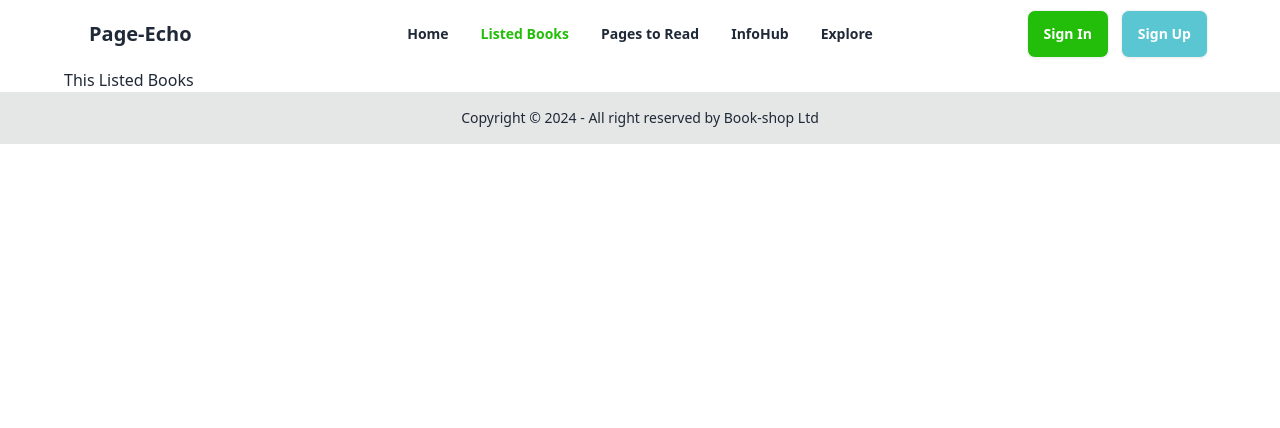
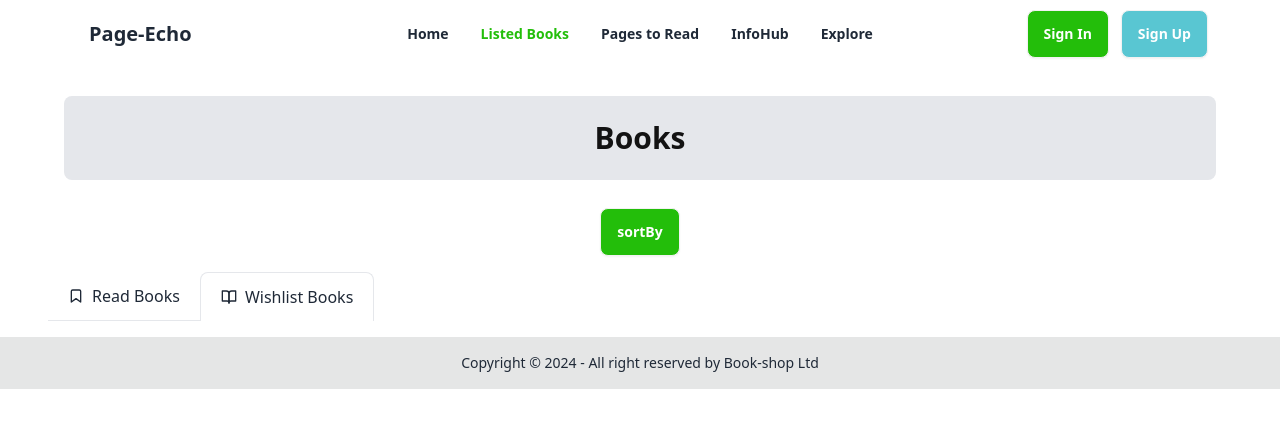
Before and after one commit to MusfiqRabby/Page-Echo-Assignment-Eight, a React (Vite) app: page /listed in a window 1280 px wide. Shown: the top 428 px of the page. Built offline with nearby package versions, Linux system fonts and the light colour scheme.

Commit message:
Read book functionality added

```diff
--- a/package.json
+++ b/package.json
@@ -16,6 +16,8 @@
     "react-dom": "^18.2.0",
     "react-icons": "^5.0.1",
     "react-router-dom": "^6.22.3",
+    "react-toastify": "^10.0.5",
+    "recharts": "^2.12.3",
     "sort-by": "^1.2.0"
   },
   "devDependencies": {
--- a/src/components/Banner/Banner.jsx
+++ b/src/components/Banner/Banner.jsx
@@ -5,7 +5,7 @@ const Banner = () => {
     return (
         <div className="hero min-h-screen bg-gray-100">
         <div className="hero-content flex-col gap-64 lg:flex-row-reverse ">
-          <img className=' bg-base-200 w-full h-0' src="/src/assets/pngwing 1.jpg" className="max-w-sm rounded-lg shadow-2xl" />
+          <img className='max-w-sm rounded-lg shadow-2xl' src="/src/assets/pngwing 1.jpg" />
           <div>
             <h1 className="text-5xl font-bold mb-12">Books to freshen up <br /> your bookshelf</h1>
             <button className="btn bg-[#23BE0A] text-white"><Link to='/listed'>View The List</Link></button>
--- a/src/components/Book/Book.jsx
+++ b/src/components/Book/Book.jsx
@@ -13,7 +13,6 @@ const Book = ({ book }) => {
         <img
           className="w-[300px] h-[180px] p-3 rounded-lg"
           src={image}
-          alt="Shoes"
         />
       </figure>
       <div className="flex gap-10 ml-10 mt-5 text-[#23BE0A] text-sm font-medium">
--- a/src/components/BookCard/BookCard.jsx
+++ b/src/components/BookCard/BookCard.jsx
@@ -1,49 +1,69 @@
-
-import { useLoaderData,useParams } from "react-router-dom";
+import { useLoaderData, useParams } from "react-router-dom";
+import { saveApplyBook } from "../../utility/LoacalStorage";
+import { ToastContainer, toast } from 'react-toastify';
+import 'react-toastify/dist/ReactToastify.css';
 
 const BookCard = () => {
+  const books = useLoaderData();
+  const { bookId } = useParams();
+  const bookIdInt = parseInt(bookId);
+  const book = books.find((book) => book.bookId == bookIdInt);
+//    console.log(book);
 
-   const books = useLoaderData();
-   const {bookId} = useParams();
-   const bookIdInt = parseInt(bookId);
-   const book = books.find(book => book.bookId == bookIdInt);
-    console.log(book);
+  const handleApplyBook = () =>{
+    saveApplyBook(bookIdInt)
+    toast('Books Added to Read List')
+  }
 
   return (
     <div>
-            <div className='grid grid-cols-2 gap-10'>
+      <div className="grid grid-cols-2 gap-10">
         <div>
           <img src={book.image} alt="" />
         </div>
         <div>
-                    <h1 className='text-4xl font-bold text-[#131313] mb-3'>{book.bookName}</h1>
-                    <p className='text-lg mb-5'>By : {book.author}</p>
+          <h1 className="text-4xl font-bold text-[#131313] mb-2">
+            {book.bookName}
+          </h1>
+          <p className="text-lg mb-4">By : {book.author}</p>
           <hr />
-                    <p className='my-4'>{book.category}</p>
+          <p className="my-2">{book.category}</p>
           <hr />
-                    <h4 className='mt-5'><span className='font-bold '>Review:</span> {book.review}</h4>
-                    <p className='font-bold mb-2'>tag #<span className='text-[23BE0A]'>{book.tags}</span></p>
+          <h4 className="mt-4">
+            <span className="font-bold ">Review:</span> {book.review}
+          </h4>
+          <div>
+
+            {
+                books.map(idx => <div key={idx}>tag</div>)
+            }
+
+
+          </div>
           <hr />
-                    <div className='flex gap-8 mt-2'>
+          <div className="flex gap-8 mt-2">
             <div>
-                        <p className='opacity-80 mb-1'>Number of Pages:</p>
-                        <p className='opacity-80 mb-1'>Publisher: </p>
-                        <p className='opacity-80 mb-1'>Year of Publishing:</p>
-                        <p className='opacity-80 mb-1'>Rating:</p>
+              <p className="opacity-80 mb-1">Number of Pages:</p>
+              <p className="opacity-80 mb-1">Publisher: </p>
+              <p className="opacity-80 mb-1">Year of Publishing:</p>
+              <p className="opacity-80 mb-1">Rating:</p>
             </div>
             <div>
-                        <p className='font-bold mb-1'>{book.totalPages}</p>
-                        <p className='font-bold mb-1'>{book.publisher}</p>
-                        <p className='font-bold mb-1'>{book.yearOfPublishing}</p>
-                        <p className='font-bold mb-1'>{book.rating}</p>
+              <p className="font-bold mb-1">{book.totalPages}</p>
+              <p className="font-bold mb-1">{book.publisher}</p>
+              <p className="font-bold mb-1">{book.yearOfPublishing}</p>
+              <p className="font-bold mb-1">{book.rating}</p>
             </div>
           </div>
-                    <div className=' text-white mt-4'>
-                      <button class="btn mr-4">Read</button>
+          <div className=" text-white mt-4">
+            <button
+            onClick={handleApplyBook}
+            class="btn mr-4 hover:bg-[#23BE0A]">Read</button>
             <button class="btn bg-[#50B1C9]">Wishlist</button>
           </div>
         </div>
       </div>
+    <ToastContainer/>
     </div>
   );
 };
--- a/src/components/ErrorPage/ErrorPage.jsx
+++ b/src/components/ErrorPage/ErrorPage.jsx
@@ -3,8 +3,11 @@ import { Link } from "react-router-dom";
 const ErrorPage = () => {
     return (
         <div>
-            <h1>Not Found Page</h1>
-            <Link to="/">Go back to home</Link>
+            <div className="text-center my-48">
+               <h1 className="text-lime-600 text-xl font-bold my-2">Oops!!</h1>
+                <h4 className="text-2xl font-bold my-2">Not Found Page</h4>
+               <button className="btn"><Link to="/">Go back</Link></button>
+            </div>
         </div>
     );
 };
--- a/src/components/ListedBooks/ListedBooks.jsx
+++ b/src/components/ListedBooks/ListedBooks.jsx
@@ -1,11 +1,128 @@
-import React from 'react';
+import { useEffect, useState } from "react";
+import { useLoaderData } from "react-router-dom";
+import { getStoredBook } from "../../utility/LoacalStorage";
+import { MdOutlineRequestPage } from "react-icons/md";
+import { FaUserFriends } from "react-icons/fa";
 
 const ListedBooks = () => {
-    return (
-        <div>
-            <h2>This Listed Books</h2>
+  const books = useLoaderData();
+
+  const [appliedBooks, setAppliedBooks] = useState([]);
+
+  useEffect(() => {
+    const storedBooksIds = getStoredBook();
+    // const booksApplied = books.filter((book) =>
+    //   storedBooksIds.includes(book.bookId)
+    // );
+
+    const booksApplied = [];
+    for (const bookId of storedBooksIds) {
+      const book = books.find((book) => book.bookId == bookId);
+      if (book) {
+        booksApplied.push(book);
+      }
+    }
+
+    setAppliedBooks(booksApplied);
+
+    // console.log(books, storedBooksIds, booksApplied);
+  }, []);
+
+  return (
+    <div>
+      <div className="bg-gray-200 my-7 text-[#131313] text-3xl rounded-lg font-bold">
+        <h1 className="text-center items-center py-6 ">Books</h1>
+      </div>
+
+      <div className="text-center items-center my-4">
+        <button className="btn bg-[#23BE0A] text-white">sortBy</button>
+      </div>
+
+      {/* 2 no line  */}
+
+      <div>
+        <div className="flex -mx-4 overflow-x-auto overflow-y-hidden  flex-nowrap dark:bg-gray-100 dark:text-gray-800 my-4">
+          <a
+            rel="noopener noreferrer"
+            href="#"
+            className="flex items-center flex-shrink-0 px-5 py-3 space-x-2 border-b dark:border-gray-600 dark:text-gray-600"
+          >
+            <svg
+              xmlns="http://www.w3.org/2000/svg"
+              viewBox="0 0 24 24"
+              fill="none"
+              stroke="currentColor"
+              strokeWidth="2"
+              strokeLinecap="round"
+              strokeLinejoin="round"
+              className="w-4 h-4"
+            >
+              <path d="M19 21l-7-5-7 5V5a2 2 0 0 1 2-2h10a2 2 0 0 1 2 2z"></path>
+            </svg>
+            <span>Read Books</span>
+          </a>
+          <a
+            rel="noopener noreferrer"
+            href="#"
+            className="flex items-center flex-shrink-0 px-5 py-3 space-x-2 border border-b-0 rounded-t-lg dark:border-gray-600 dark:text-gray-900"
+          >
+            <svg
+              xmlns="http://www.w3.org/2000/svg"
+              viewBox="0 0 24 24"
+              fill="none"
+              stroke="currentColor"
+              strokeWidth="2"
+              strokeLinecap="round"
+              strokeLinejoin="round"
+              className="w-4 h-4"
+            >
+              <path d="M2 3h6a4 4 0 0 1 4 4v14a3 3 0 0 0-3-3H2z"></path>
+              <path d="M22 3h-6a4 4 0 0 0-4 4v14a3 3 0 0 1 3-3h7z"></path>
+            </svg>
+            <span>Wishlist Books</span>
+          </a>
         </div>
-    );
+      </div>
+
+      <div>
+        {appliedBooks.map((book) => (
+            <div className="card card-side gap-4 bg-base-100 my-4 shadow-xl ">
+                <img className="w-[300px] h-[180px] p-3 rounded-lg"
+                  src={book.image}
+                />
+              <div className="">
+                <h2 className="card-title">{book.bookName}</h2>
+                <p className="font-bold">by : {book.author}</p>
+                <p>Tag : </p>
+               <div className="flex gap-7 mb-4">
+                <div className="flex items-center gap-2">
+                    <p><FaUserFriends/></p>
+                    <span className="opacity-80 ">Publisher : {book.publisher}</span>
+                </div>
+               <div className="flex items-center gap-1">
+               <p className="item-center "><MdOutlineRequestPage/></p>
+               <span className="opacity-80">{book.totalPages}</span>
+               </div>
+               </div>
+               < hr />
+               <div className="flex my-3 gap-6">
+                <div className="bg-[#328EFF4D] text-[#328EFF] rounded-full ">
+                    <h3 className="p-2">category : {book.category}</h3>
+                </div>
+                <div className="bg-[#FFAC334D] text-[#FFAC33] rounded-full">
+                    <h5 className="p-2 items-center">Rating: {book.rating}</h5>
+                </div>
+                <div>
+                <button className="btn btn-active bg-[#23BE0A] text-white rounded-full">View Details</button>
+                </div>
+               </div>
+              </div>
+            </div>
+
+        ))}
+      </div>
+    </div>
+  );
 };
 
 export default ListedBooks;
--- a/src/main.jsx
+++ b/src/main.jsx
@@ -27,11 +27,12 @@ const router = createBrowserRouter([
       {
         path: '/listed',
         element: <ListedBooks></ListedBooks>,
+        loader: () => fetch('/books.json')
       },
       {
         path: '/home/:bookId',
         element: <BookCard></BookCard>,
-        loader: () => fetch('books.json')
+        loader: () => fetch('/books.json')
       },
       {
         path: '/pages',
--- /dev/null
+++ b/src/utility/LoacalStorage.js
@@ -0,0 +1,21 @@
+
+const getStoredBook = () => {
+
+    const storedBookApply = localStorage.getItem('book-apply')
+    if(storedBookApply){
+        return JSON.parse(storedBookApply);
+    }
+    return [];
+}
+
+const saveApplyBook = bookId =>{
+    const storedBookApplys = getStoredBook();
+    const exists = storedBookApplys.find(booklist  => booklist == bookId)
+    console.log(bookId, storedBookApplys);
+    if(!exists){
+        storedBookApplys.push(bookId);
+        localStorage.setItem('book-apply', JSON.stringify(storedBookApplys))
+    }
+}
+
+export { getStoredBook, saveApplyBook }
```
Also changed, not shown: public/books.json (+4 -4 lines), 1 other file (tests, documents, lock files or other folders). Lines whose indentation alone changed are shown as unchanged.
